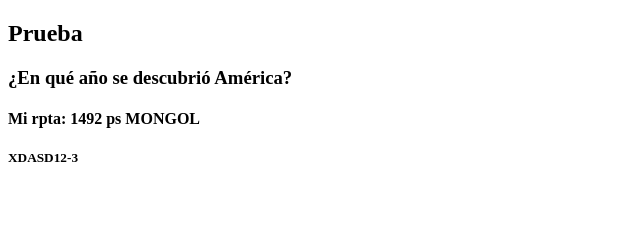
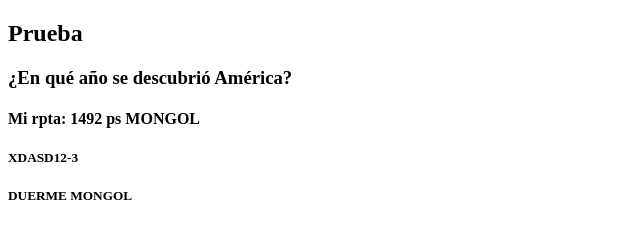
Before and after one commit to adrianmircor/git-test, a plain HTML site: page index.html in a window 1280 px wide. Shown: the whole page, without its empty margins (0-640 px from the left). Drawn offline with Linux system fonts and the light colour scheme.

Commit message:
safa a dormir oe

```diff
--- a/index.html
+++ b/index.html
@@ -11,5 +11,6 @@
 
     <h4>Mi rpta: 1492 ps MONGOL</h4>
     <h5>XDASD12-3</h5>
+    <h5>DUERME MONGOL</h5>
   </body>
 </html>
```
